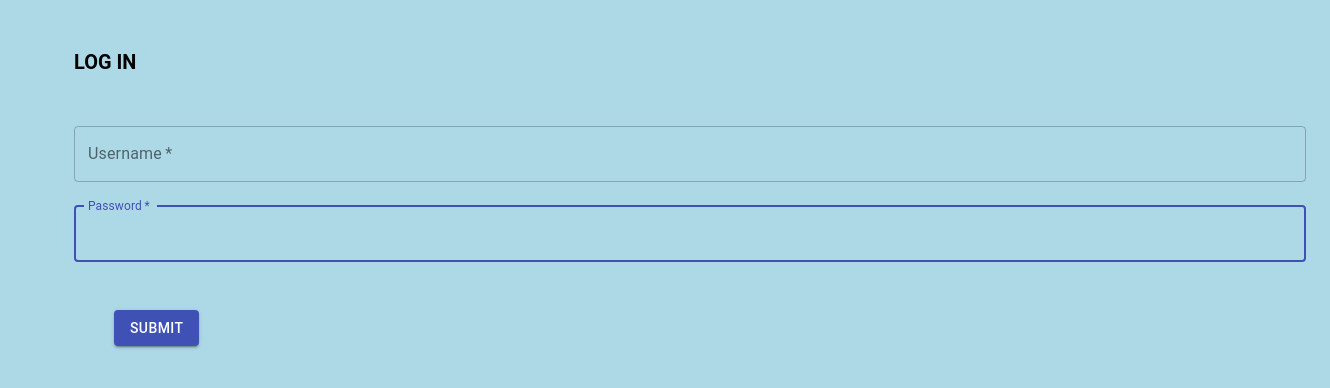
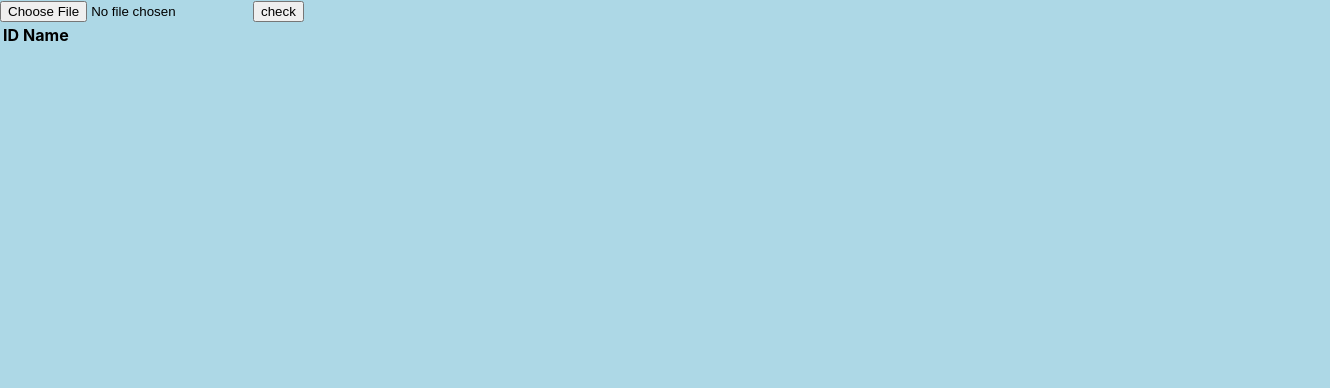
Before and after one commit to HrishilMaliwal/Simple-React-App, a React (Create React App) app: page /excel in a window 1280 px wide. Before the commit this address led to /. Shown: the top 388 px of the page, 1330 px wide, since content can reach past the window. Built offline with nearby package versions, Linux system fonts and the light colour scheme.

Commit message:
experimment

```diff
--- a/package.json
+++ b/package.json
@@ -12,7 +12,9 @@
     "react-dom": "^17.0.2",
     "react-router-dom": "^5.2.0",
     "react-scripts": "4.0.3",
-    "web-vitals": "^1.1.1"
+    "read-excel-file": "^5.1.0",
+    "web-vitals": "^1.1.1",
+    "xlsx": "^0.17.0"
   },
   "scripts": {
     "start": "SET PORT=8000 && react-scripts start",
--- a/src/App.js
+++ b/src/App.js
@@ -7,6 +7,7 @@ import Image from "./Image";
 import { BrowserRouter, Route, Switch } from "react-router-dom";
 import React, {useState} from 'react'
 import ProtectedRoute from './ProtectedRoute'
+import xccl from "./Xccl";
 
 function App() {
 
@@ -24,6 +25,7 @@ function App() {
           <Route exact path="/userregistration" component={UserRegistration}/>
           <Route exact path="/userinput" component={UserInput} />
           <Route exact path="/image" component={Image} />
+          <Route exact path="/excel" component={xccl} />
         </ProtectedRoute>
       </Switch>
     </BrowserRouter>
--- a/src/CTable.jsx
+++ b/src/CTable.jsx
@@ -39,7 +39,7 @@ class CTable extends Component {
   };
 
   redirect = () => {
-    this.props.history.push({pathname: '/',state: {tskId: taskId,}});
+    this.props.history.push({pathname: '/',state: {first: "first"}});
   }
 
   render() {
@@ -151,4 +151,4 @@ class CTable extends Component {
   }
 }
 
-export default CTable;
+export default withRouter(CTable);
--- a/src/Image.jsx
+++ b/src/Image.jsx
@@ -1,21 +1,31 @@
-import React, {useState} from "react";
+import React, { useState } from "react";
 import img from "./Sacrifice.png";
 
 const Image = () => {
-
-  const changeWidth = () =>
-  {
-    var size = document.getElementById('but')
-    var w = size.style.width
-    w = parseInt(w.substring(0, w.length-2))
-    w = w + 0.2*w
-    size.style.width = String(w) + 'px'
-  }
+  const changeWidth = () => {
+    // var size = document.getElementById('but')
+    // var w = size.style.width
+    // w = parseInt(w.substring(0, w.length-2))
+    // w = w + 0.2*w
+    // size.style.width = String(w) + 'px'
+    // console.log(this.props.state.first)
+    for (var i = 0; i < 5; i++) {
+      console.log(i)
+      setTimeout(function () {
+        console.log(i);
+      }, i * 1000);
+    }
+  };
 
   return (
-    <div style={{textAlign:"center"}}>
-      <button onClick={()=>{changeWidth()}} style={{width:"430px", marginTop:"50px"}}>
-        <img id="but" src={img} style={{width:"400px"}}/>
+    <div style={{ textAlign: "center" }}>
+      <button
+        onClick={() => {
+          changeWidth();
+        }}
+        style={{ width: "430px", marginTop: "50px" }}
+      >
+        {/* <img id="but" src={img} style={{width:"400px"}}/> */} abc
       </button>
     </div>
   );
--- a/src/ProtectedRoute.jsx
+++ b/src/ProtectedRoute.jsx
@@ -4,7 +4,7 @@ import { Redirect, Route } from "react-router-dom";
 const ProtectedRoute = ({children, auth}) => {
   return (
       <>
-        {auth ?
+        {true ?
           children : <Redirect to='/'/>
         }
     </>
--- /dev/null
+++ b/src/Xccl.jsx
@@ -0,0 +1,118 @@
+import React, { useState } from "react";
+import readXlsxFile from "read-excel-file";
+
+const Xccl = () => {
+  const [arr, setArr] = useState([])
+
+  const check = (f) => {
+    readXlsxFile(f).then((rows) => {
+      for (let i = 1; i < rows.length; i++) {
+        const e = rows[i];
+        var r = {
+          ID: e[0],
+          name: e[1],
+          a:e[2],
+          b:e[3]
+        }
+        arr.push(r)
+      }
+    });
+  };
+
+  const abc = () => {
+    console.log(arr)
+  }
+  return (
+    <div>
+      <input
+        type="file"
+        onChange={(e) => {
+          check(e.target.files[0]);
+        }}
+      />
+      <button onClick={()=>abc()}>check</button>
+      <table class="table container">
+        <thead>
+          <tr>
+            <th scope="col">ID</th>
+            <th scope="col">Name</th>
+          </tr>
+        </thead>
+        <tbody>
+          {arr.map((i, k) => (
+            <tr>
+              <td>{i.ID}</td>
+              <td>{i.name}</td>
+            </tr>
+          ))}
+        </tbody>
+      </table>
+    </div>
+  );
+};
+
+export default Xccl;
+
+// readXlsxFile(input.files[0]).then((rows, files) => {for (let index = 0; index < rows.length; index++) {const element = rows[index];exits.push(element[0])}
+
+// const Xccl = () => {
+//   const [items, setItems] = useState([]);
+
+//   const readExcel = (file) => {
+//     const promise = new Promise((resolve, reject) => {
+//       const fileReader = new FileReader();
+//       fileReader.readAsArrayBuffer(file);
+
+//       fileReader.onload = (e) => {
+//         const bufferArray = e.target.result;
+
+//         const wb = XLSX.read(bufferArray, { type: "buffer" });
+
+//         const wsname = wb.SheetNames[0];
+
+//         const ws = wb.Sheets[wsname];
+
+//         const data = XLSX.utils.sheet_to_json(ws);
+
+//         resolve(data);
+//       };
+
+//       fileReader.onerror = (error) => {
+//         reject(error);
+//       };
+//     });
+
+//     promise.then((d) => {
+//       setItems(d);
+//       console.log(d);
+//     });
+//   };
+
+//   return (
+//     <div>
+//       <input
+//         type="file"
+//         onChange={(e) => {
+//           readExcel(e.target.files[0]);
+//         }}
+//       />
+      // <table class="table container">
+      //   <thead>
+      //     <tr>
+      //       <th scope="col">ID</th>
+      //       <th scope="col">Name</th>
+      //     </tr>
+      //   </thead>
+      //   <tbody>
+      //     {items.map((d) => (
+      //       <tr key={d.ID}>
+      //         <th>{d.ID}</th>
+      //         <td>{d.name}</td>
+      //       </tr>
+      //     ))}
+      //   </tbody>
+      // </table>
+//     </div>
+//   );
+// };
+// export default Xccl;
```
Also changed, not shown: src/Tablee.jsx (line endings or trailing spaces), 2 other files (tests, documents, lock files or other folders).
